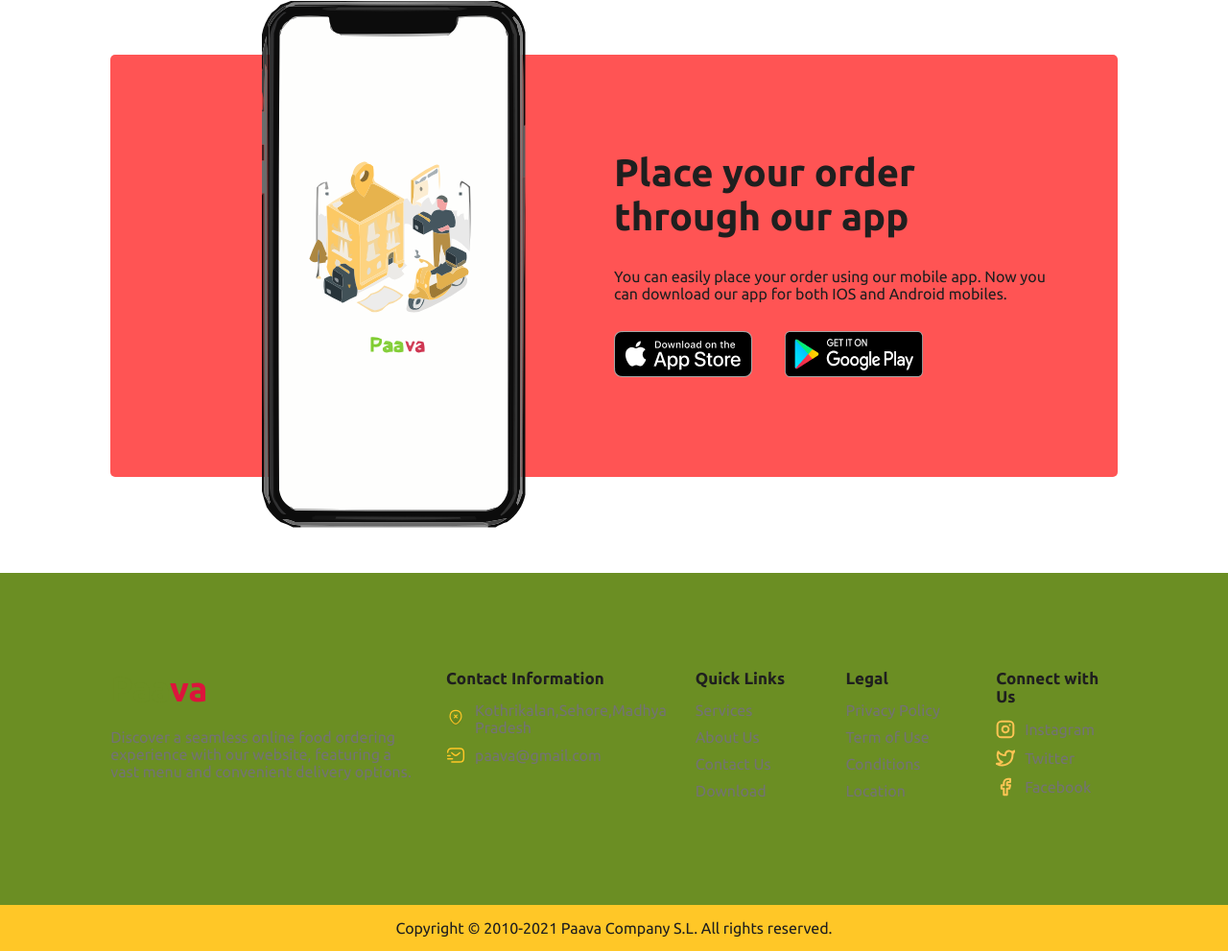
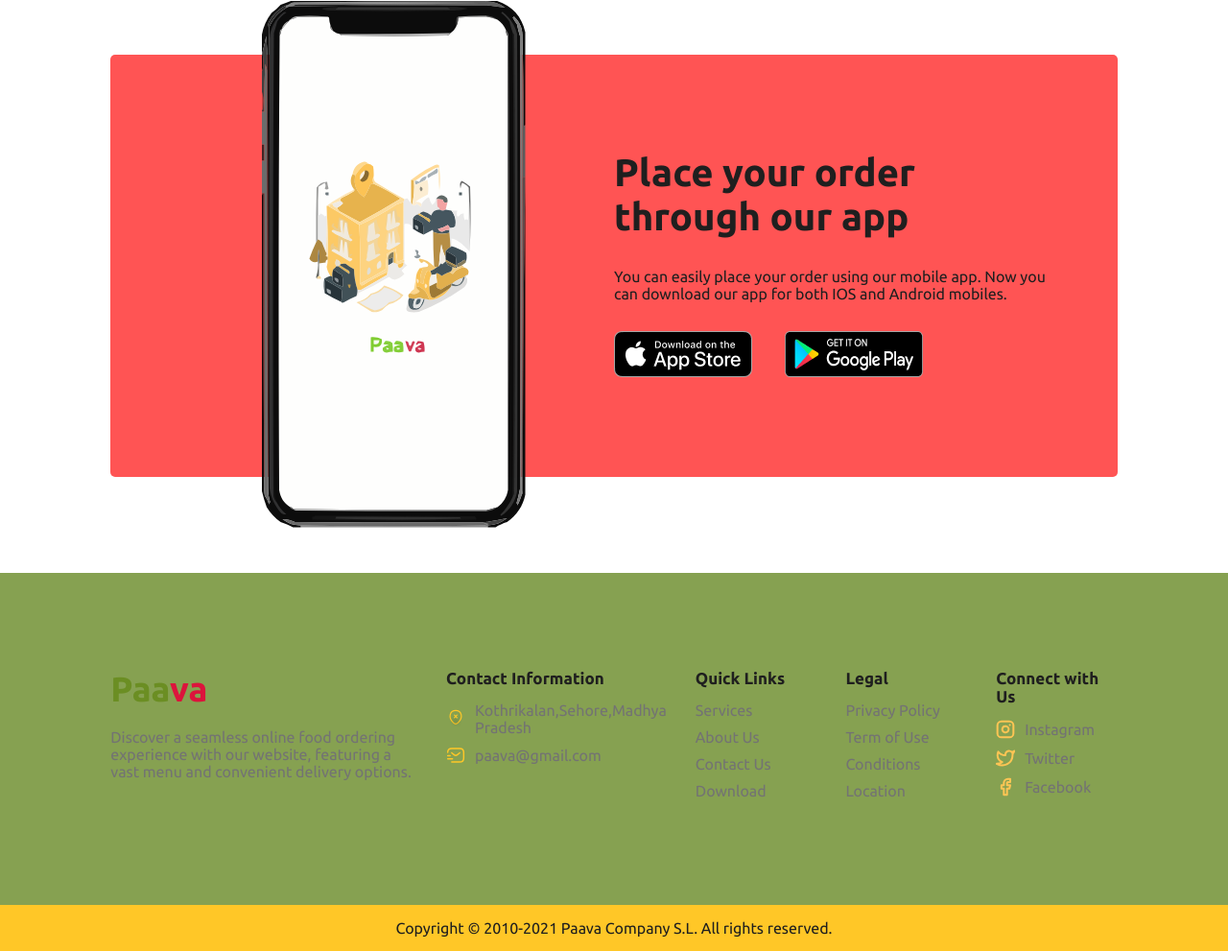
Before and after one commit to ANIKETH232323/Online-Food-Ordering-Website, a plain HTML site: page index.html in a window 1280 px wide. Shown: the part 2867-3858 px from the top of the page at 96% size. Drawn offline with Linux system fonts and the light colour scheme.

Commit message:
Colour change

```diff
--- a/css/styles.css
+++ b/css/styles.css
@@ -442,7 +442,7 @@ section.app .content .links img {
   background-color: var(--footer-yellow);
   padding: 10rem 9%;
   display: grid;
-  background-color: #6b8e23;
+  background-color: #86a151;
   grid-template-columns: 1fr 2fr;
 }
 
```
